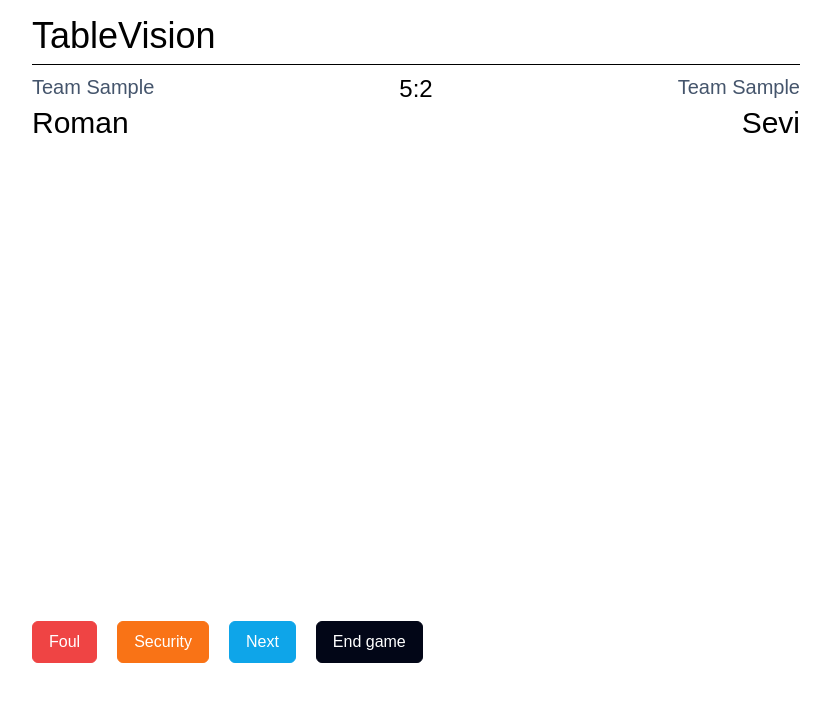
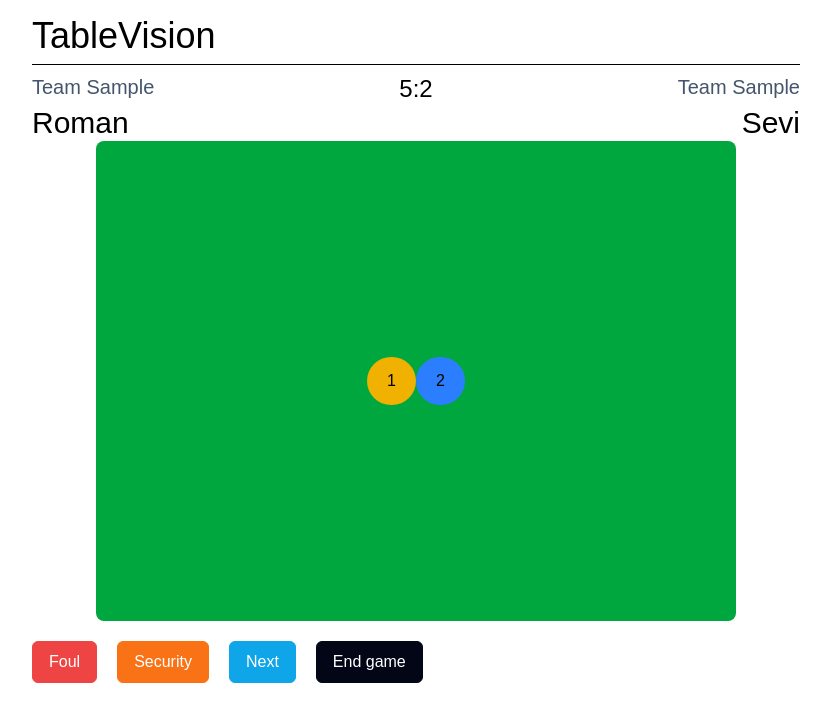
Before and after one commit to Orangensaft-Studios/TableVision, a Vue app in the folder frontend/: page /games/new in a window 1280 px wide. Both pictures are taken after typing "Sample", "Sample", "Sample", "Sample" into the empty fields and a click on the button "Start game". Shown: the top 722 px of the page, without its empty margins (224-1054 px from the left). Built offline with nearby package versions, Linux system fonts and the light colour scheme; a web font is replaced by a local one.

Commit message:
add fake billard table and balls

```diff
--- /dev/null
+++ b/frontend/src/components/FakeBillardBall.vue
@@ -0,0 +1,27 @@
+<script setup lang="ts">
+
+defineProps({
+    number: {
+        type: String,
+        required: true,
+    },
+    color: {
+        type: String,
+        required: true,
+    },
+});
+
+const colorClasses = {
+    red: 'bg-red-500',
+    blue: 'bg-blue-500',
+    green: 'bg-green-500',
+    yellow: 'bg-yellow-500',
+    purple: 'bg-purple-500',
+    // Add more colors as needed
+};
+</script>
+
+
+<template>
+    <button class="px-5 py-3 hover:cursor-pointer rounded-full" :class="colorClasses[color]">{{ number }}</button>
+</template>
--- /dev/null
+++ b/frontend/src/components/FakeBillardTable.vue
@@ -0,0 +1,11 @@
+<script setup lang="ts">
+import FakeBillardBall from './FakeBillardBall.vue';
+
+</script>
+
+<template>
+    <div class="w-full h-full bg-green-600 rounded-lg flex justify-center items-center relative">
+        <FakeBillardBall number="1" color="yellow" />
+        <FakeBillardBall number="2" color="blue" />
+    </div>
+</template>
--- a/frontend/src/views/Game.vue
+++ b/frontend/src/views/Game.vue
@@ -1,6 +1,7 @@
 <script setup>
 import { useRoute } from 'vue-router';
 import Header from '@/components/Header.vue';
+import FakeBillardTable from '@/components/FakeBillardTable.vue';
 import Button from 'primevue/button';
 import { useGameStore } from '@/stores/game';
 import { onMounted } from 'vue';
@@ -42,9 +43,10 @@ console.log(gameStore.currentGame);
         </div>
         <div class="w-[50vw] h-[60vh]">
             <!--Place Billard table here-->
+            <FakeBillardTable />
         </div>
 
-        <div class="flex gap-x-5 gap-y-2 w-full flex-wrap mb-3">
+        <div class="flex gap-x-5 gap-y-2 w-full flex-wrap mb-3 mt-5">
             <Button label="Foul" severity="danger" />
             <Button label="Security" severity="warning" />
             <Button label="Next" severity="info" />
```
